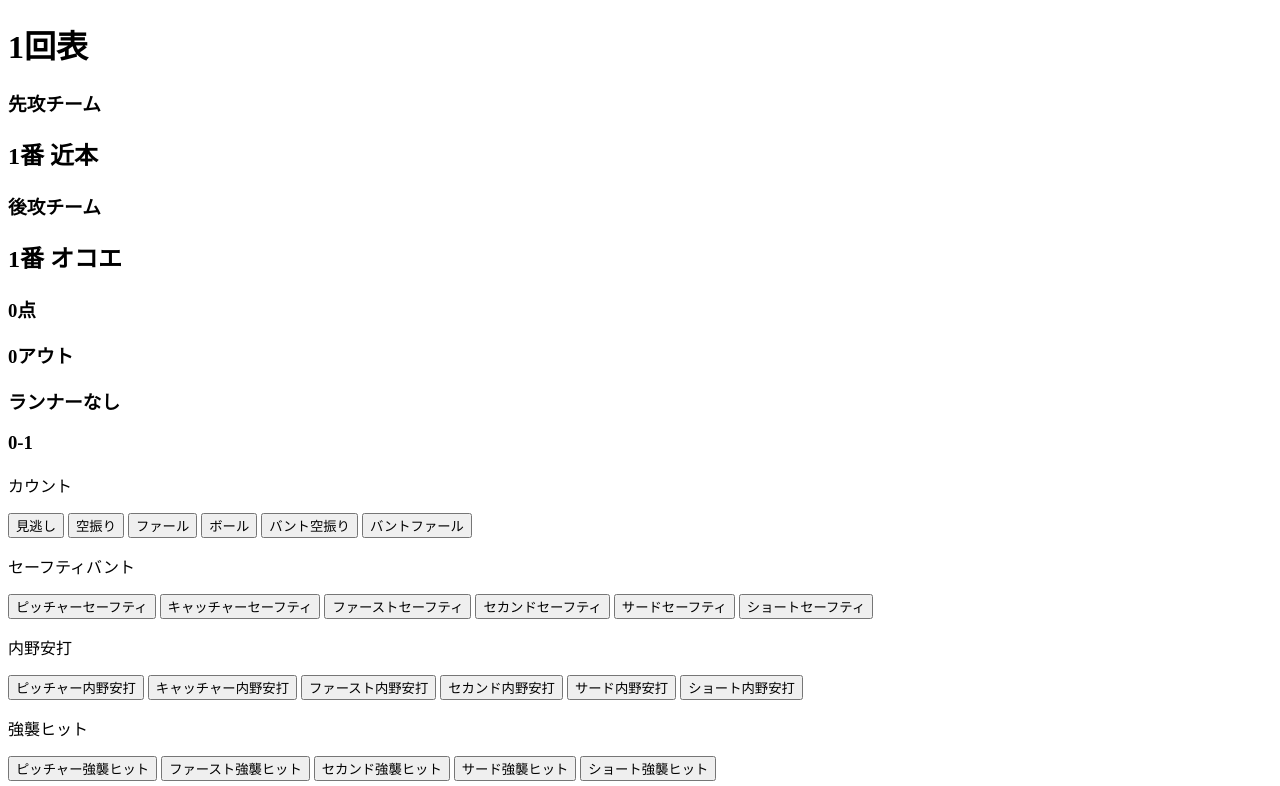
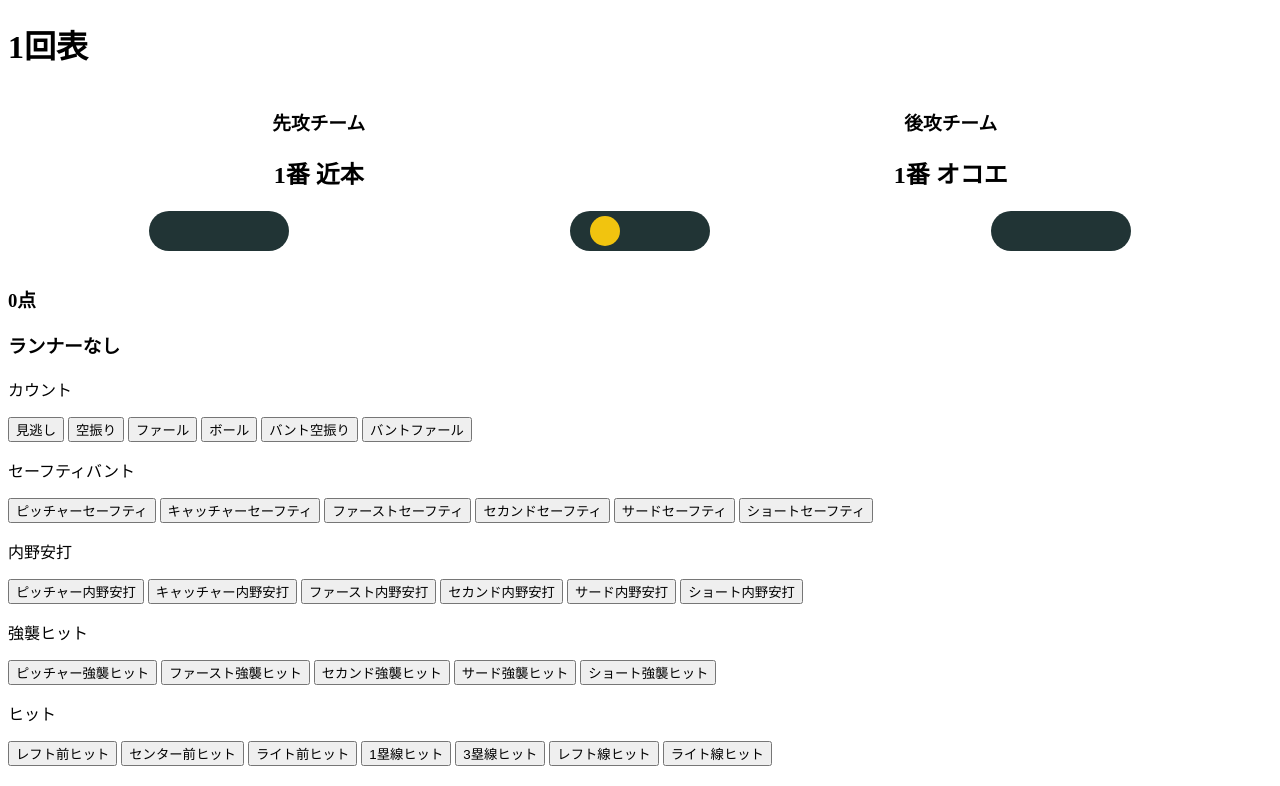
Before and after one commit to yusuketigers/baseball, a plain HTML site: page index.html in a window 1280 px wide. Both pictures are taken after a click on the button "見逃し". Shown: the top 786 px of the page. Drawn offline with Linux system fonts and the light colour scheme.

Commit message:
count signal

```diff
--- a/index.html
+++ b/index.html
@@ -4,20 +4,45 @@
     <meta charset="UTF-8">
     <meta name="viewport" content="width=device-width, initial-scale=1.0">
     <title>Document</title>
+    <link rel="stylesheet" href="style.css">
 </head>
 <body>
     <h1 id="inning-showing">1回表</h1>
+    <div id="batter-display">
+        <div>
             <h3>先攻チーム</h3>
             <h2 id="bat-first-showing">1番 近本</h2>
             <h4 id="bat-first-result-showing"></h4>
+        </div>
+        <div>
             <h3>後攻チーム</h3>
             <h2 id="field-first-showing">1番 オコエ</h2>
             <h4 id="field-first-result-showing"></h4>
+        </div>
+    </div>
+
+    <div id="count-display">
+    <div id="ball-light">
+        <div class="light"></div>
+        <div class="light"></div>
+        <div class="light"></div>
+    </div>
+
+    <div id="strike-light">
+        <div class="light"></div>
+        <div class="light"></div>
+        <div class="light"></div>
+    </div>
+
+    <div id="out-light">
+        <div class="light"></div>
+        <div class="light"></div>
+        <div class="light"></div>
+    </div>
+    </div>
 
     <h3 id="score-showing">0点</h3>
-    <h3 id="out-showing">0アウト</h3>
     <h3 id="runner-showing">ランナーなし</h3>
-    <h3 id="count-showing">0-0</h3>
 
     <p>カウント</p>
     <button id="looking-strike-button">見逃し</button>
--- a/script.js
+++ b/script.js
@@ -85,10 +85,8 @@ let fieldFirstcurrentIndex = 0;
 let fieldFirstResultShowing = document.getElementById("field-first-result-showing")
 let inningShowing = document.getElementById("inning-showing")
 let inningcurrentIndex = 0;
-let countShowing = document.getElementById("count-showing")
 let strikecurrentIndex = 0;
 let ballcurrentIndex = 0;
-let outShowing = document.getElementById("out-showing")
 let outcurrentIndex = 0;
 let runnerShowing = document.getElementById("runner-showing")
 let runnerbase = "ランナーなし"
@@ -101,7 +99,7 @@ function hit(buttonId, plusbase, positiontext) {;
 
         if (inningcurrentIndex % 2 === 0) { //表の攻撃
             moveAllRunner(batFirst,plusbase,batFirstcurrentIndex)
-            batFirstResult[batFirstcurrentIndex] = batFirstResult[batFirstcurrentIndex] + " " + positiontext //打撃結果に追加
+            batFirstResult[batFirstcurrentIndex] = batFirstResult[batFirstcurrentIndex] + positiontext + "<br>" //打撃結果に追加
             batFirstcurrentIndex = (batFirstcurrentIndex + 1) % batFirst.length; //次の打者
             batFirstShowing.innerHTML = batFirst[batFirstcurrentIndex][0]; //打者を表示
             batFirstResultShowing.innerHTML = batFirstResult[batFirstcurrentIndex]; //打席結果表示
@@ -139,10 +137,13 @@ function hit(buttonId, plusbase, positiontext) {;
 function count(buttonId, positiontext) {;
     document.getElementById(buttonId).addEventListener("click", () => {
         strikecurrentIndex++; //ストライク1追加
+        let strikeLight = document.getElementById("strike-light")
+        strikeLight.children[strikecurrentIndex-1].classList.add("yellow")
 
         if (strikecurrentIndex === 3) { //3つ目のストライク
             outcurrentIndex++; //アウト1追加
-            outShowing.innerHTML = outcurrentIndex + "アウト"; //アウト表示
+            let outLight = document.getElementById("out-light")
+            outLight.children[outcurrentIndex-1].classList.add("red")
             countreset()
 
             if (inningcurrentIndex % 2 === 0) { //表
@@ -195,7 +196,6 @@ function count(buttonId, positiontext) {;
             localStorage.setItem("progressText", progressText)
             showProgressLocalStorage()
         }
-        countShowing.innerHTML = ballcurrentIndex + "-" + strikecurrentIndex; //表示
     })
 }
 
@@ -209,18 +209,20 @@ foulButton.addEventListener("click", () => { //ファール押したら
         showProgressLocalStorage()
     } else {
         strikecurrentIndex++; //ストライク+1
-        countShowing.innerHTML = ballcurrentIndex + "-" + strikecurrentIndex;
         progressText = localStorage.getItem("progressText")
         progressText += ",ファール " + ballcurrentIndex + "-" + strikecurrentIndex
         console.log(progressText)
         localStorage.setItem("progressText", progressText)
         showProgressLocalStorage()
+        let strikeLight = document.getElementById("strike-light")
+        strikeLight.children[strikecurrentIndex-1].classList.add("yellow")
     }
 });
 
 let ballButton = document.getElementById("ball-button");
 ballButton.addEventListener("click", () => {
         ballcurrentIndex++; //ボール1追加
+        let ballLight = document.getElementById("ball-light")
 
         if (ballcurrentIndex === 4) {
             countreset()
@@ -263,9 +265,9 @@ ballButton.addEventListener("click", () => {
             console.log(progressText)
             localStorage.setItem("progressText", progressText)
             showProgressLocalStorage()
+            ballLight.children[ballcurrentIndex-1].classList.add("green")
         }
         scoreShowing.innerHTML = scorecurrentIndex + "点"
-        countShowing.innerHTML = ballcurrentIndex + "-" + strikecurrentIndex; //表示
     })
 
 function walk(buttonId, positiontext) {;
@@ -316,8 +318,9 @@ scoreresetButton.addEventListener("click", () => {
 function out(buttonId, positiontext) {;
     document.getElementById(buttonId).addEventListener("click", () => {
     outcurrentIndex++
-    outShowing.innerHTML = outcurrentIndex + "アウト";
     countreset()
+    let outLight = document.getElementById("out-light")
+    outLight.children[outcurrentIndex-1].classList.add("red")
 
     if (inningcurrentIndex % 2 === 0) {
         batFirstResult[batFirstcurrentIndex] = batFirstResult[batFirstcurrentIndex] + " " + positiontext //打撃結果に追加
@@ -520,7 +523,14 @@ function showProgressLocalStorage(){
 function countreset(){ //ボール・ストライクカウントをリセットして表示
     strikecurrentIndex = 0
     ballcurrentIndex = 0
-    countShowing.innerHTML = ballcurrentIndex + "-" + strikecurrentIndex;
+    let strikeLight = document.getElementById("strike-light")
+    for (let e of strikeLight.children) {
+        e.classList.remove("yellow")
+    }
+    let ballLight = document.getElementById("ball-light")
+    for (let e of ballLight.children) {
+        e.classList.remove("green")
+    }
 }
 
 function moveAllRunner(firstPosition,plusbase,firstPositioncurrentIndex){//すべてのランナーが同じ数ずつ進む
@@ -561,13 +571,16 @@ function moveAllRunner(firstPosition,plusbase,firstPositioncurrentIndex){//す
 
 function outInningRunnerReset(firstPosition){
     outcurrentIndex = 0
-    outShowing.innerHTML = outcurrentIndex + "アウト"; //アウト表示
     inningcurrentIndex = (inningcurrentIndex + 1) % inning.length; //イニング追加
     inningShowing.innerHTML = inning[inningcurrentIndex]; //イニング表示
     runnerbase = "ランナーなし" //ランナーなしとする
     runnerShowing.innerHTML = runnerbase;
     for (i = 0; i < firstPosition.length; i++) {
         firstPosition[i][1] = 0 //本塁に戻す
+    }
+    let outLight = document.getElementById("out-light")
+    for (let e of outLight.children) {
+        e.classList.remove("red")
     }
 }
 
@@ -631,21 +644,3 @@ function oneMove(firstPosition,firstPositioncurrentIndex){
     }
     runnerShowing.innerHTML = runnerbase;
 }
-
-function generateButton() {
-    var button = document.createElement("button"); // 新しいボタンを作成
-    button.innerHTML = "新しいボタン"; // ボタンのテキストを設定
-    button.onclick = function() {
-        generateButton(); // 新しいボタンを生成する関数を再帰的に呼び出し
-    };
-    document.getElementById("buttonContainer").appendChild(button); // ボタンをコンテナに追加
-}
-
-function outInningRunner(){
-    outcurrentIndex = 0
-    outShowing.innerHTML = outcurrentIndex + "アウト"; //アウト表示
-    inningcurrentIndex = (inningcurrentIndex + 1) % inning.length; //イニング追加
-    inningShowing.innerHTML = inning[inningcurrentIndex]; //イニング表示
-    runnerbase = "ランナーなし" //ランナーなしとする
-    runnerShowing.innerHTML = runnerbase;
-}
--- /dev/null
+++ b/style.css
@@ -0,0 +1,82 @@
+#batter-display {
+    display: flex;
+    justify-content: space-around;
+    text-align: center;
+}
+
+#count-display {
+    display: flex;
+    justify-content: space-around;
+    text-align: center;
+}
+
+#ball-light {
+    width: 100px;
+    height: 40px;
+    padding: 0 20px;
+    display: flex;
+    align-items: center;
+    justify-content: space-between;
+    background-color: #213435;
+    border-radius: 40px;
+}
+
+  #ball-light {
+    margin-bottom: 1rem;
+  }
+
+/* 信号機の本体 */
+#strike-light {
+    width: 100px;
+    height: 40px;
+    padding: 0 20px;
+    display: flex;
+    align-items: center;
+    justify-content: space-between;
+    background-color: #213435;
+    border-radius: 40px;
+}
+
+#strike-light {
+    margin-bottom: 1rem;
+  }
+
+  #out-light {
+    width: 100px;
+    height: 40px;
+    padding: 0 20px;
+    display: flex;
+    align-items: center;
+    justify-content: space-between;
+    background-color: #213435;
+    border-radius: 40px;
+}
+
+  /* 信号機の光 */
+  .light {
+    position: relative;
+    width: 30px;
+    height: 30px;
+    border-radius: 50%;
+    animation: shadow 9s infinite;
+  }
+
+  /* 信号機の光（緑） */
+  .light.green {
+    background-color: #2ecc71;
+    color: #2ecc71;
+  }
+
+  /* 信号機の光（黄色） */
+  .light.yellow {
+    background-color: #f1c40f;
+    color: #f1c40f;
+    animation-delay: 3s;
+  }
+
+  /* 信号機の光（赤） */
+  .light.red {
+    background-color: #df3f2e;
+    color: #df3f2e;
+    animation-delay: 6s;
+  }
```
Lines whose indentation alone changed are shown as unchanged.
